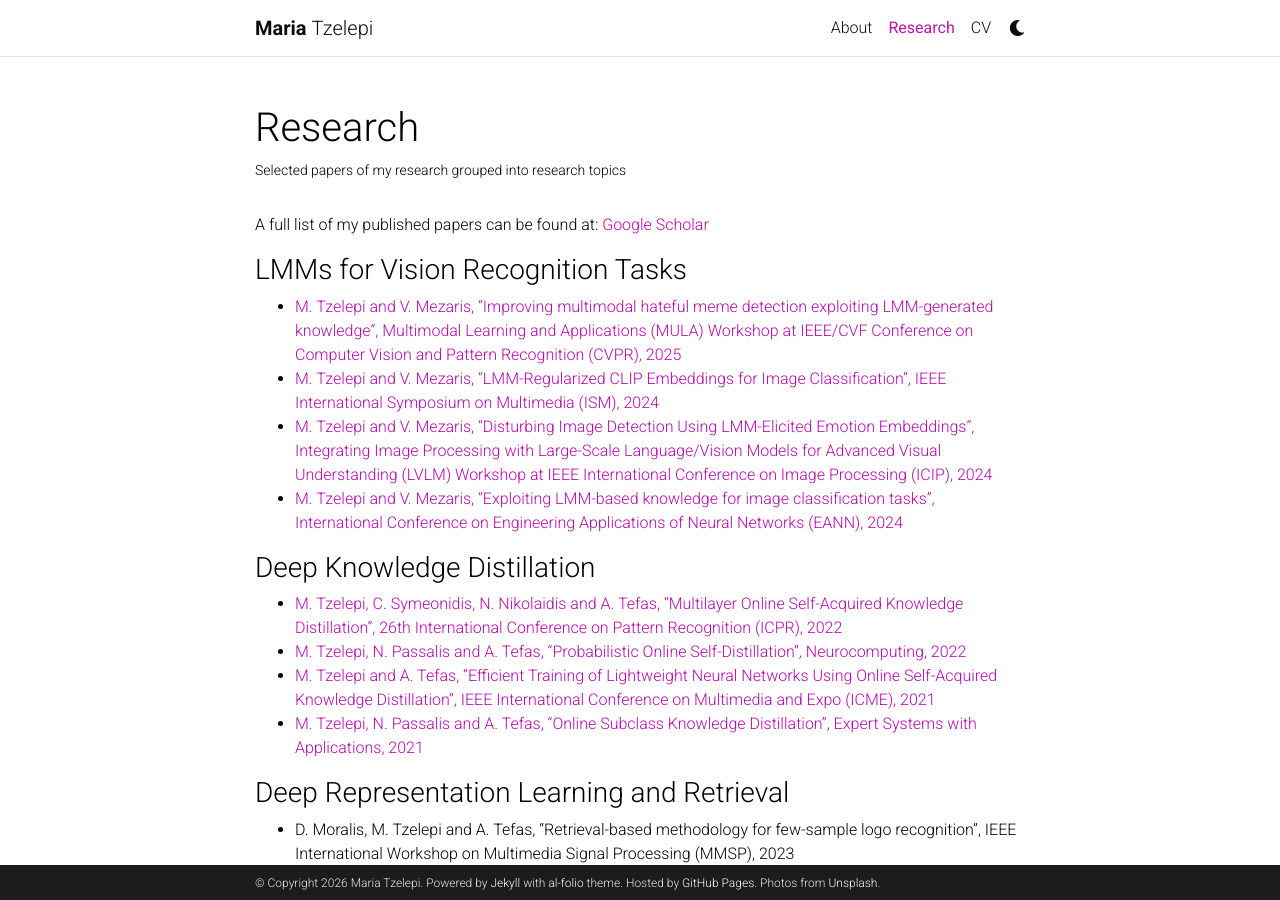
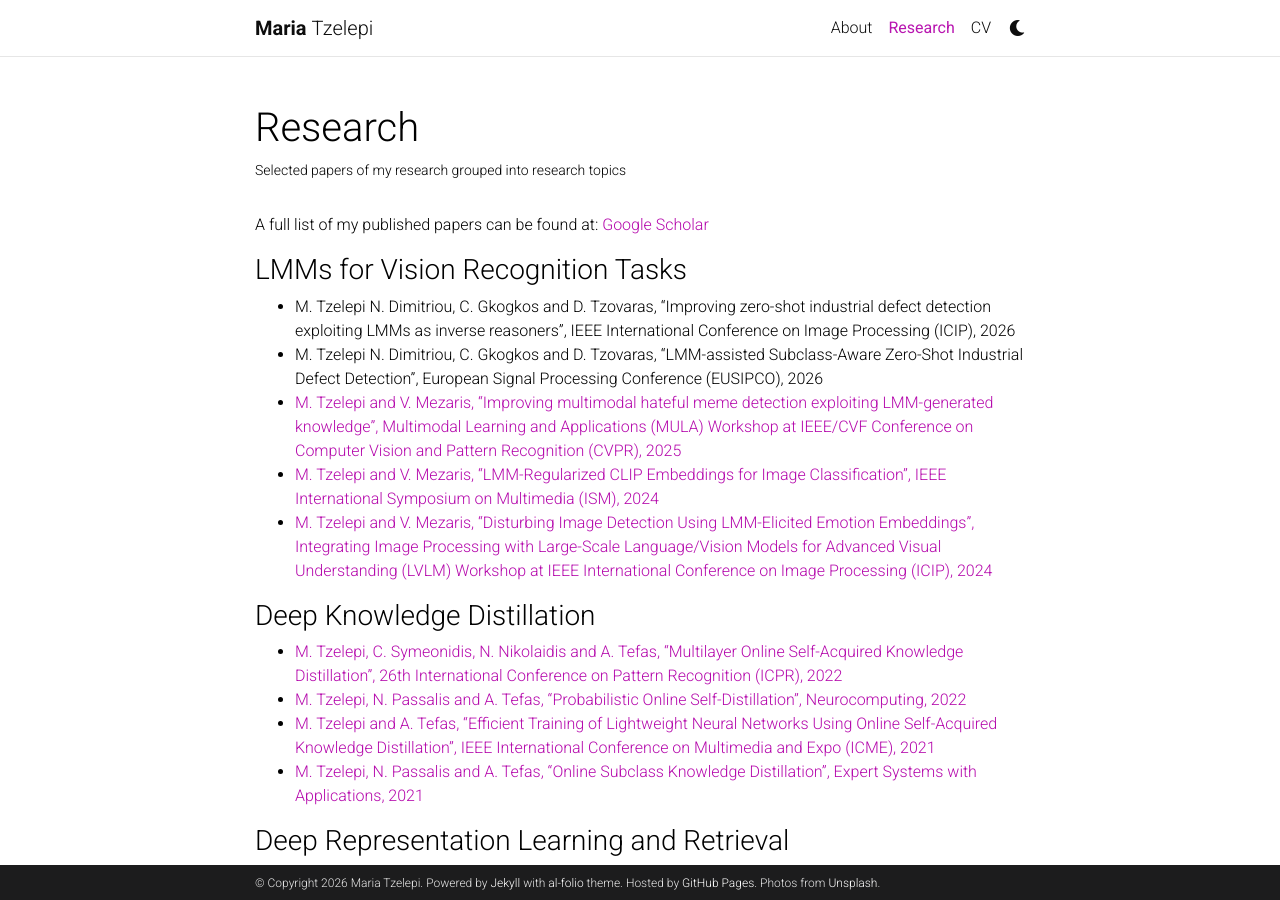
Before and after one commit to mtzelepi/mtzelepi.github.io, a Jekyll site: the page built from _pages/research.md, in a window 1280 px wide and 900 px high. Built offline with Jekyll 4.4.1, drawn with Linux system fonts in a browser that asks for light colours; comment, search, counter and statistics services are not loaded; a style sheet for code colours, icons or effects is not loaded.

Commit message:
Update research.md

```diff
--- a/_pages/research.md
+++ b/_pages/research.md
@@ -8,10 +8,12 @@ nav: true
 
 A full list of my published papers can be found at: [Google Scholar](https://scholar.google.gr/citations?user=ZMOW1K0AAAAJ&hl)
 ### LMMs for Vision Recognition Tasks
+- M. Tzelepi  N. Dimitriou, C. Gkogkos and D. Tzovaras, “Improving zero-shot industrial defect detection exploiting LMMs as inverse reasoners”, IEEE International Conference on Image Processing (ICIP), 2026
+- M. Tzelepi  N. Dimitriou, C. Gkogkos and D. Tzovaras, “LMM-assisted Subclass-Aware Zero-Shot Industrial Defect Detection”, European Signal Processing Conference (EUSIPCO), 2026
 - <a href="https://arxiv.org/pdf/2504.09914">M. Tzelepi and V. Mezaris, “Improving multimodal hateful meme detection exploiting LMM-generated knowledge”, Multimodal Learning and Applications (MULA) Workshop at IEEE/CVF Conference on Computer Vision and Pattern Recognition (CVPR), 2025</a>
 - <a href="https://arxiv.org/pdf/2412.11663">M. Tzelepi and V. Mezaris, “LMM-Regularized CLIP Embeddings for Image Classification”, IEEE International Symposium on Multimedia (ISM), 2024</a>
 - <a href="https://arxiv.org/pdf/2406.12668?">M. Tzelepi and V. Mezaris,  “Disturbing Image Detection Using LMM-Elicited Emotion Embeddings”, Integrating Image Processing with Large-Scale Language/Vision Models for Advanced Visual Understanding (LVLM) Workshop at IEEE International Conference on Image Processing (ICIP), 2024</a>
-- <a href="https://arxiv.org/pdf/2406.03071">M. Tzelepi and V. Mezaris,  “Exploiting LMM-based knowledge for image classification tasks”, International Conference on Engineering Applications of Neural Networks (EANN), 2024</a>
+
 
 
 ### Deep Knowledge Distillation
```
